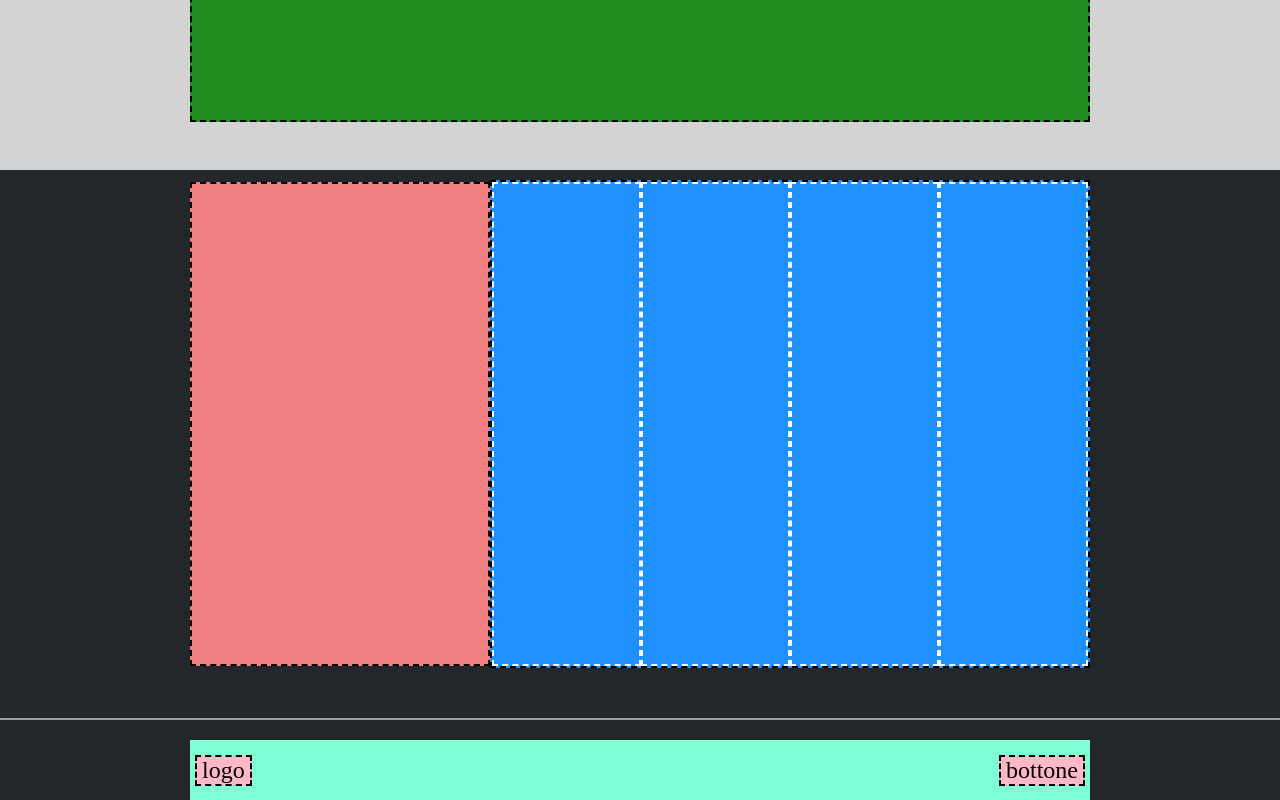
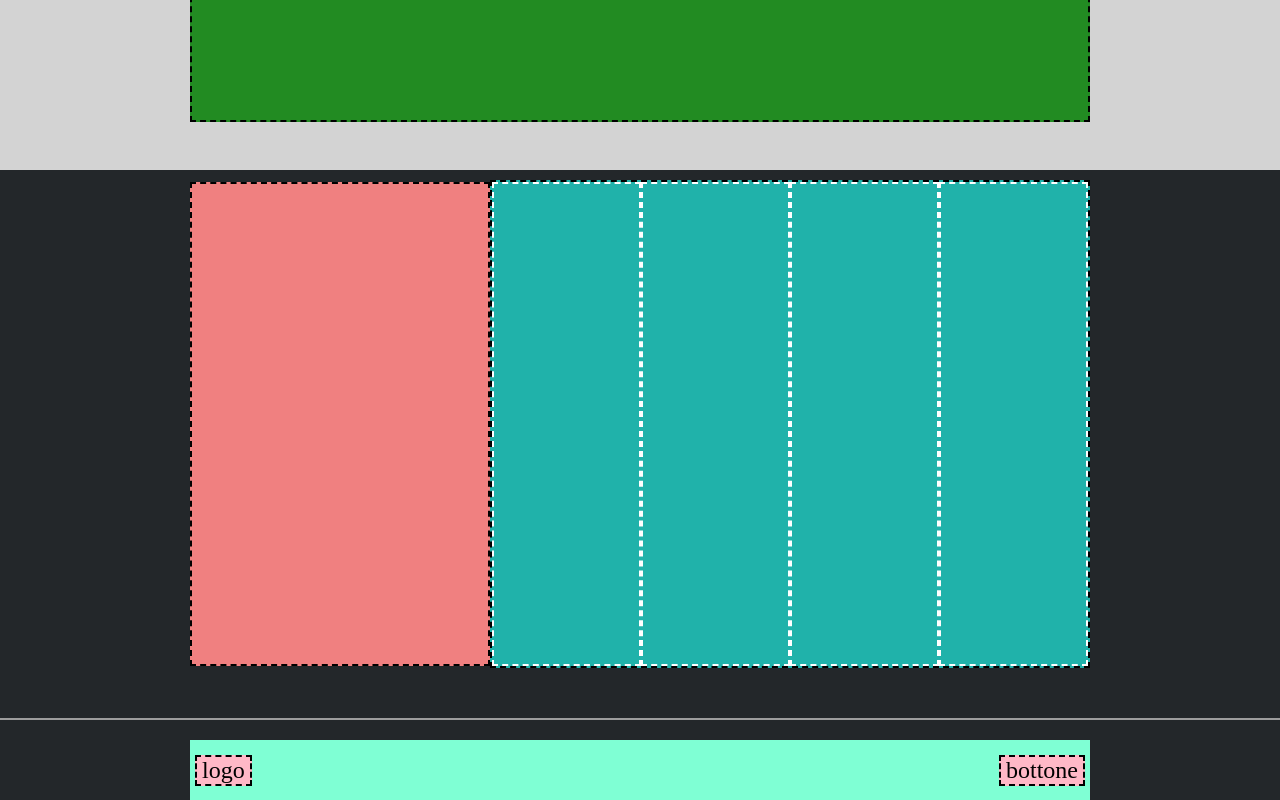
Before and after one commit to MiriamEvardi/htmlcss-struttura-discord, a plain HTML site: page index.html in a window 1280 px wide. Shown: the part 2514-3314 px from the top of the page. Drawn offline with Linux system fonts and the light colour scheme.

Commit message:
color fix

```diff
--- a/css/style.css
+++ b/css/style.css
@@ -176,7 +176,7 @@ footer .column-container {
     width: 600px;
     margin-bottom: 40px;
 
-    background-color: #1e90ff;
+    background-color: #20b2aa;
     border: black dashed 2px;
 }
 
```
